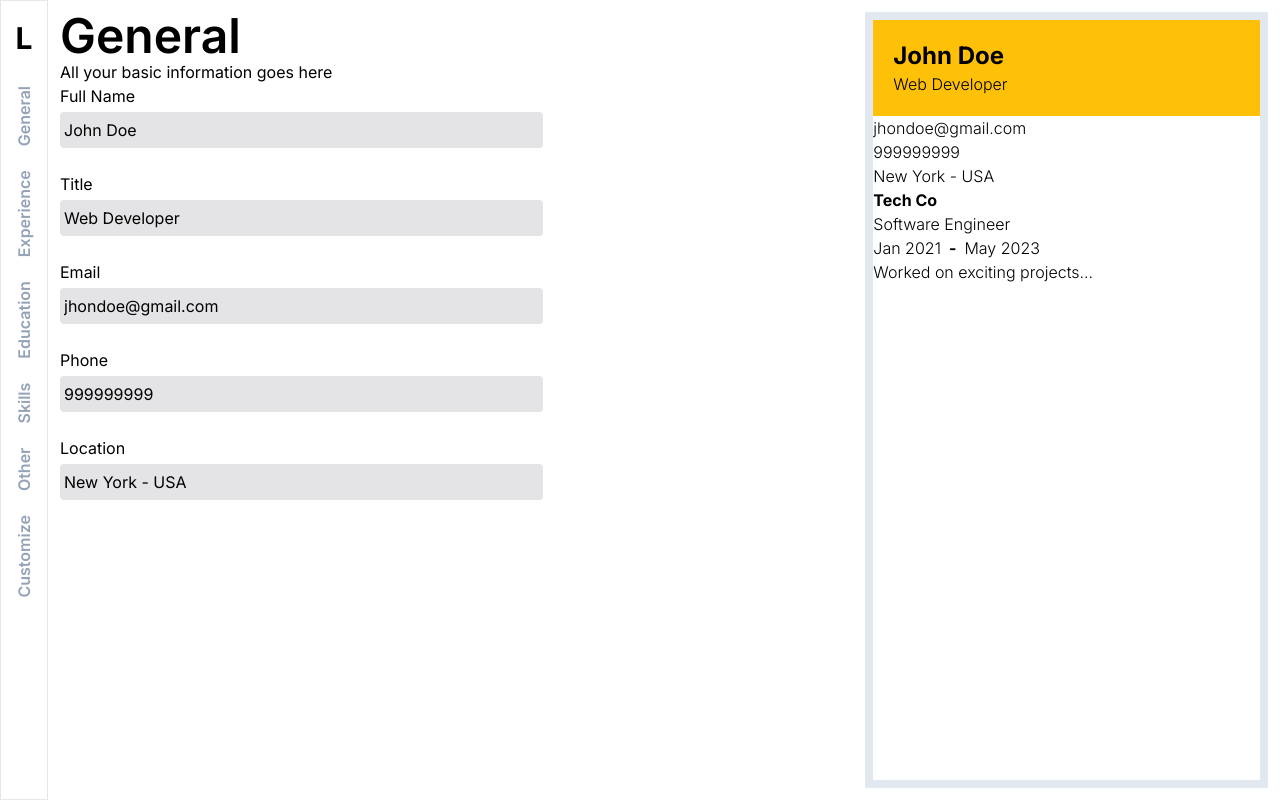
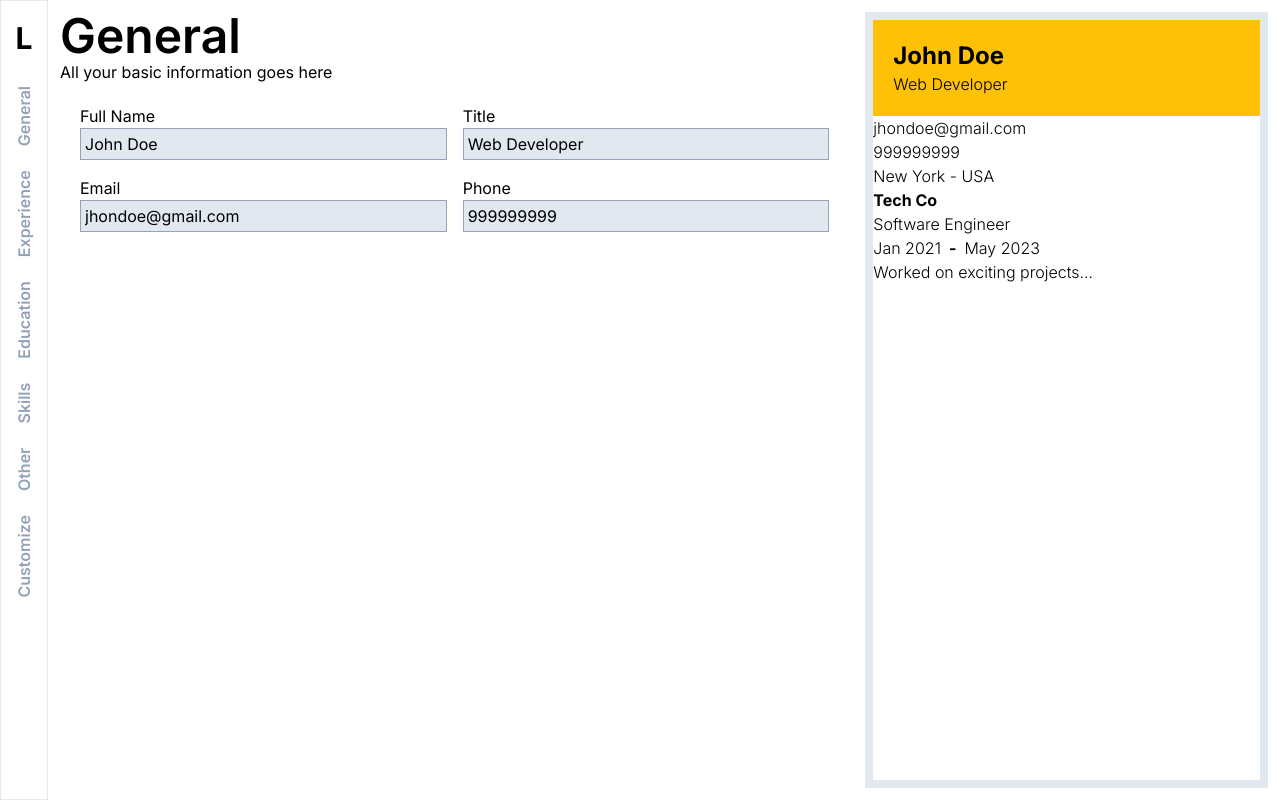
Before and after one commit to kagunecode/cv_generator, a React (Vite) app: page /general in a window 1280 px wide. Built offline with nearby package versions, Linux system fonts and the light colour scheme.

Commit message:
Moved Form render to General component for styling

```diff
--- a/src/routes/General.jsx
+++ b/src/routes/General.jsx
@@ -1,6 +1,8 @@
 import Forms from "../components/Forms";
 import formFields from "../data/formFields";
 import { AnimatedPage } from "../components/AnimatedPage";
+
+import { useDataContext } from "../contexts/DataContext";
 
 function General() {
 	const generalForm = formFields.find(
@@ -11,14 +13,67 @@ function General() {
 			<div>
 				<h1 className="text-5xl font-semibold">General</h1>
 				<p>All your basic information goes here</p>
-				<Forms
-					formFields={generalForm.fields}
-					sectionName="generalInfo"
-					index={0}
-				></Forms>
+				<GeneralForm />
 			</div>
 		</AnimatedPage>
 	);
 }
 
+function GeneralForm() {
+	const { data, setData } = useDataContext();
+	const handleInputChange = (fieldId, value, index) => {
+		setData((prevData) => ({
+			...prevData,
+			generalInfo: prevData["generalInfo"].map((item, i) =>
+				i === index ? { ...item, [fieldId]: value } : item
+			),
+		}));
+	};
+
+	return (
+		<div className="grid grid-cols-1 md:grid-cols-2 row-auto gap-y-4 p-5">
+			<div className="flex flex-col mr-4">
+				<label htmlFor="fullname">Full Name</label>
+				<input
+					id="fullname"
+					type="text"
+					className="h-8 bg-slate-200 px-1 border-slate-400 border w-full"
+					onChange={(e) => handleInputChange("fullname", e.target.value, 0)}
+					value={data.generalInfo[0].fullname}
+				/>
+			</div>
+			<div className="flex flex-col">
+				<label htmlFor="title">Title</label>
+				<input
+					id="title"
+					type="text"
+					className="h-8 bg-slate-200 px-1 border-slate-400 border mr-4"
+					onChange={(e) => handleInputChange("title", e.target.value, 0)}
+					value={data.generalInfo[0].title}
+				/>
+			</div>
+			<div className="flex flex-col">
+				<label htmlFor="email">Email</label>
+				<input
+					id="email"
+					type="text"
+					className="h-8 bg-slate-200 px-1 border-slate-400 border mr-4"
+					onChange={(e) => handleInputChange("email", e.target.value, 0)}
+					value={data.generalInfo[0].email}
+				/>
+			</div>
+			<div className="flex flex-col">
+				<label htmlFor="phone">Phone</label>
+				<input
+					id="phone"
+					type="text"
+					className="h-8 bg-slate-200 px-1 border-slate-400 border mr-4"
+					onChange={(e) => handleInputChange("phone", e.target.value, 0)}
+					value={data.generalInfo[0].phone}
+				/>
+			</div>
+		</div>
+	);
+}
+
 export default General;
```
